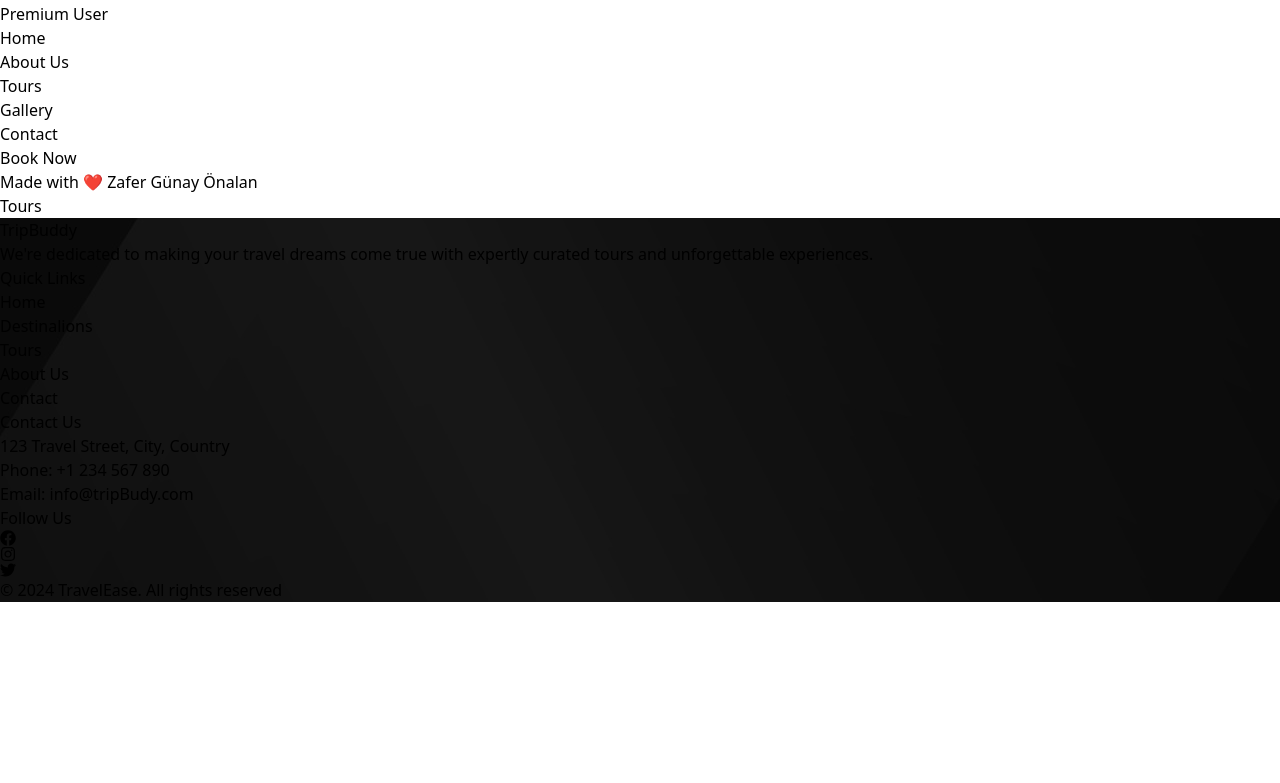
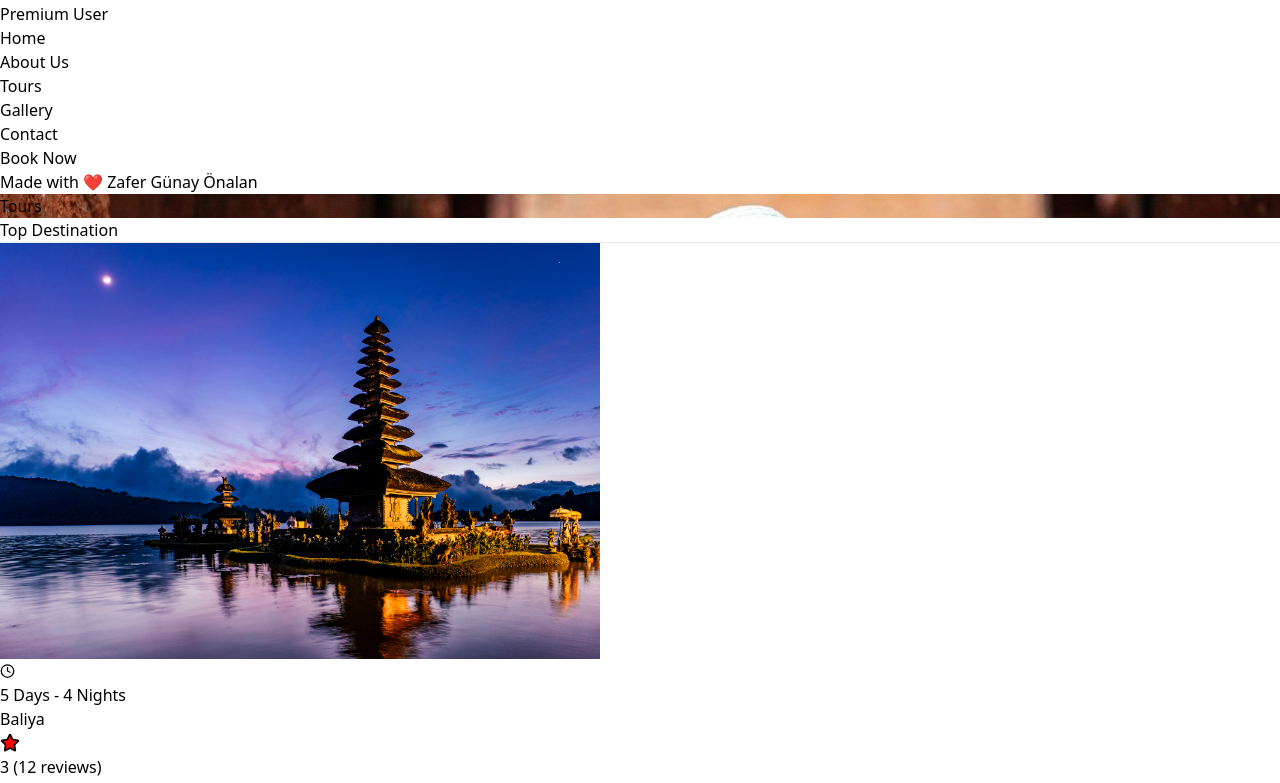
Before and after one commit to zaferonalan/TripBuddy-WebUI, a React (Vite) app: page /tours in a window 1280 px wide. Shown: the part 300-1083 px from the top of the page. Before the commit the page ends 902 px from the top, so only its background shows below. Built offline with nearby package versions, Linux system fonts and the light colour scheme.

Commit message:
ToursPage

```diff
--- a/src/Pages/Tours.jsx
+++ b/src/Pages/Tours.jsx
@@ -1,7 +1,58 @@
+import TopBanner from "../Components/TopBanner"
+import Bali from '../assets/Bali.jpg';
+import Paris from '../assets/Paris.jpg';
+import Tokyo from '../assets/Tokyo.jpg';
+import India from '../assets/India.jpg';
+import Venice from '../assets/Venice.jpg';
+import { Clock, Star } from "lucide-react";
 
 const Tours = () => {
+
+  const destinationJson = [
+    { name: 'Baliya', img: Bali, time: '5 Days - 4 Nights', star: '3 (12 reviews)', price: '69,999' },
+    { name: 'Venice', img: Venice, time: '5 Days - 4 Nights', star: '3 (12 reviews)', price: '69,999' },
+    { name: 'Tokyo', img: Tokyo, time: '5 Days - 4 Nights', star: '3 (12 reviews)', price: '69,999' },
+    { name: 'India', img: India, time: '5 Days - 4 Nights', star: '3 (12 reviews)', price: '69,999' },
+    { name: 'Paris', img: Paris, time: '5 Days - 4 Nights', star: '3 (12 reviews)', price: '69,999' },
+    { name: 'Tokyo', img: Tokyo, time: '5 Days - 4 Nights', star: '3 (12 reviews)', price: '69,999' },
+  ]
   return (
-    <div>Tours</div>
+    <>
+      <TopBanner text='Tours'/>
+      <div className="max-w-7xl md:mx-auto my-10">
+        <h1 className="text-3xl lg:text-4xl font-serif mb-3 font-semibold text-center">Top Destination</h1>
+        <hr className="text-red-500 w-[200px] bg-red-500 mx-auto h-1 mb-10"/>
+        <div className="grid grid-cols-1 md:grid-cols-2 lg:grid-cols-4 place-items-center">
+          {
+            destinationJson.map((destination) => (
+              <div key={destinationJson.name}>
+                <div className="overflow-hidden border shadow-lg shadow-gray-500 rounded-lg mb-5 md:mr-5">
+                  <div className=''>
+                    <img
+                      src={destination.img}
+                      alt={destination.name}
+                      width={600}
+                      height={400}
+                      className='object-cover w-full h-48 hover:scale-110 transition-all'
+                    />
+                    <div className='p-4'>
+                      <p className='text-gray-500 flex items-center gap-1 text-sm mb-1'><Clock width={15} />{destination.time}</p>
+                      <h3 className='text-xl font-bold mb-2'>{destination.name}</h3>
+                      <p className='flex gap-1 items-center'><Star width={20} fill='red' />{destination.star}</p>
+                      <p className='text-gray-600 mb-4 mt-2'>Experience the beauty and culture of {destination.name}</p>
+                      <div className='flex gap-4'>
+                        <button className='px-3 py-2 bg-red-500 rounded-md text-white'>${destination.price}</button>
+                        <button className='px-3 py-2 bg-black rounded-md text-white'>Learn More</button>
+                      </div>
+                    </div>
+                  </div>
+                </div>
+              </div>
+            ))
+          }
+        </div>
+      </div>
+    </>
   )
 }
 
```
